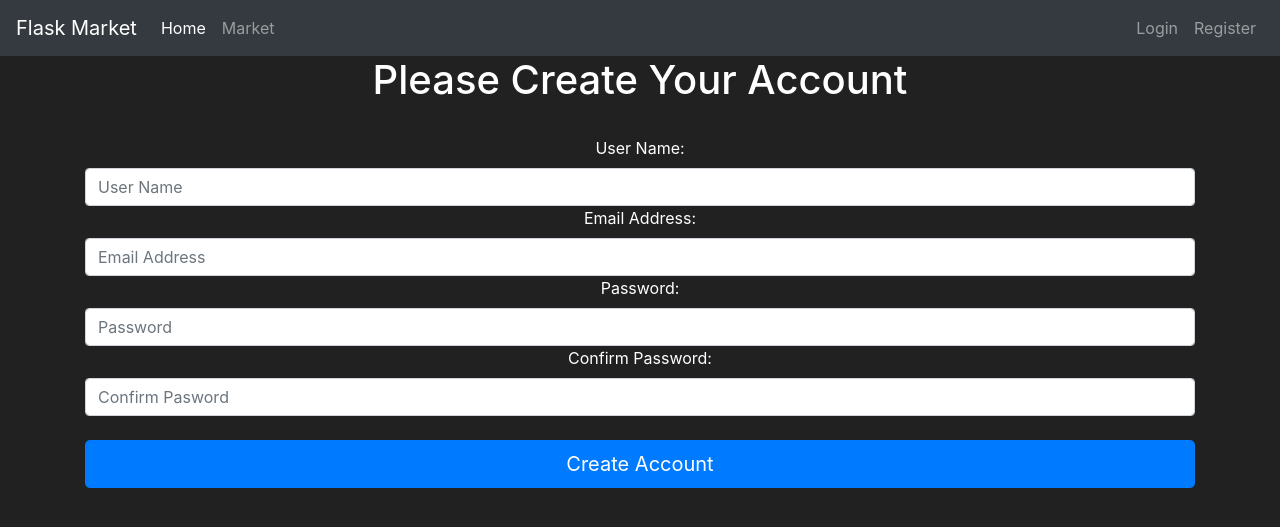
After one commit to redeyecoding/flask_app, a Flask app: page /register in a window 1280 px wide. The commit adds this page. Shown: the top 527 px of the page. Run offline with Flask 3, Linux system fonts and the light colour scheme; some libraries are stand-ins or nearby versions.

Commit message:
upload again

```diff
--- a/market/__init__.py
+++ b/market/__init__.py
@@ -3,6 +3,7 @@ from flask_sqlalchemy import SQLAlchemy
 
 app = Flask(__name__)
 app.config['SQLALCHEMY_DATABASE_URI'] = 'sqlite:////market.db'
+app.config['SECRET_KEY'] = 'ff4e997f6f3374ab4be72cb0'
 db = SQLAlchemy(app)
 
 
--- /dev/null
+++ b/market/forms.py
@@ -0,0 +1,10 @@
+from flask_wtf import FlaskForm
+from wtforms import StringField, PasswordField, SubmitField
+
+
+class RegisterForm(FlaskForm):
+    username = StringField(label='User Name:')
+    email_address = StringField(label='Email Address:')
+    password = PasswordField(label='Password:')
+    confirm_password = PasswordField(label='Confirm Password:')
+    submit = SubmitField(label='Create Account')
--- a/market/models.py
+++ b/market/models.py
@@ -5,7 +5,7 @@ class User(db.Model):
     username = db.Column(db.String(length=30), nullable=False, unique=True)
     email_address = db.Column(db.String(length=50), nullable=False, unique=True)
     password_hash = db.Column(db.String(length=60), nullable=False)
-    budjet = db.Column(db.Integer(), nullable=False, default=1000, unique=True)
+    budget = db.Column(db.Integer(), nullable=False, default=3000)
     items = db.relationship('Item', backref='owned_user', lazy=True)
 
 class Item(db.Model):
--- a/market/routes.py
+++ b/market/routes.py
@@ -1,7 +1,8 @@
 from market import app
-from .models import Item
-from flask import render_template
+from .models import Item, User
+from flask import render_template, redirect, url_for
 from market import db
+from market.forms import RegisterForm
 
 
 
@@ -11,7 +12,19 @@ def home_page():
     return render_template('home.html')
 
 @app.route("/market")
-def market():
+def market_page():
     items = Item.query.all()
-    print(f'[items!!!!] {items}')
-    return render_template('market.html', items=items)
+    return render_template('market.html', user_items=items)
+
+@app.route("/register", methods=['GET', 'POST'])
+def register_page():
+    registration_form = RegisterForm()
+
+    if registration_form.validate_on_submit():
+        user_to_create = User(username=registration_form.username.data,
+                              email_address=registration_form.email_address.data,
+                              password_hash=registration_form.password.data)
+        db.session.add(user_to_create)
+        db.session.commit()
+        return redirect(url_for('market_page'))
+    return render_template('register.html', reg_form=registration_form)
--- a/market/templates/base.html
+++ b/market/templates/base.html
@@ -21,10 +21,10 @@
           <div class="collapse navbar-collapse" id="navbarNav">
             <ul class="navbar-nav mr-auto">
               <li class="nav-item active">
-                  <a class="nav-link" href="{{ url_for('home_page')}}">Home <span class="sr-only">(current)</span></a>
+                  <a class="nav-link" href="{{ url_for('home_page') }}">Home <span class="sr-only">(current)</span></a>
               </li>
               <li class="nav-item">
-                  <a class="nav-link" href="{{ url_for('market')}}">Market</a>
+                  <a class="nav-link" href="{{ url_for('market_page') }}">Market</a>
               </li>
           </ul>
           <ul class="navbar-nav">
@@ -32,7 +32,7 @@
                   <a class="nav-link" href="#">Login</a>
               </li>
               <li class="nav-item">
-                  <a class="nav-link" href="#">Register</a>
+                  <a class="nav-link" href="{{ url_for('register_page') }}">Register</a>
               </li>
           </ul>
           </div>
--- a/market/templates/market.html
+++ b/market/templates/market.html
@@ -17,8 +17,9 @@
     </thead>
     <tbody>
         <!-- Your rows inside the table HERE: -->
-      {% for item in items %}
+      {% for item in user_items %}
         <tr> <!-- Table rows-->
+          <!-- Table Columns-->
           <td>{{ item.id }}</td>
           <td>{{ item.name }}</td>
           <td>{{ item.barcode }}</td>
--- /dev/null
+++ b/market/templates/register.html
@@ -0,0 +1,33 @@
+{% extends 'base.html' %}
+
+
+{% block title %}
+    Register Page
+{% endblock %}
+
+
+{% block content %}
+    <body class="text-center">
+        <div class="container">
+            <form method="POST" class="form-register" style="color:white">
+                {{ reg_form.hidden_tag() }}
+                <h1>Please Create Your Account</h1>
+                <br>
+                {{ reg_form.username.label() }}
+                {{ reg_form.username(class="form-control", placeholder="User Name") }}
+
+                {{ reg_form.email_address.label() }}
+                {{ reg_form.email_address(class="form-control", placeholder="Email Address") }}
+
+                {{ reg_form.password.label() }}
+                {{ reg_form.password(class="form-control", placeholder="Password") }}
+
+                {{ reg_form.confirm_password.label() }}
+                {{ reg_form.confirm_password(class="form-control", placeholder="Confirm Pasword") }}
+                <br>
+                {{ reg_form.submit(class="btn btn-lg btn-block btn-primary") }}
+
+            </form>
+        </div>
+    <body/>
+{% endblock %}
```
